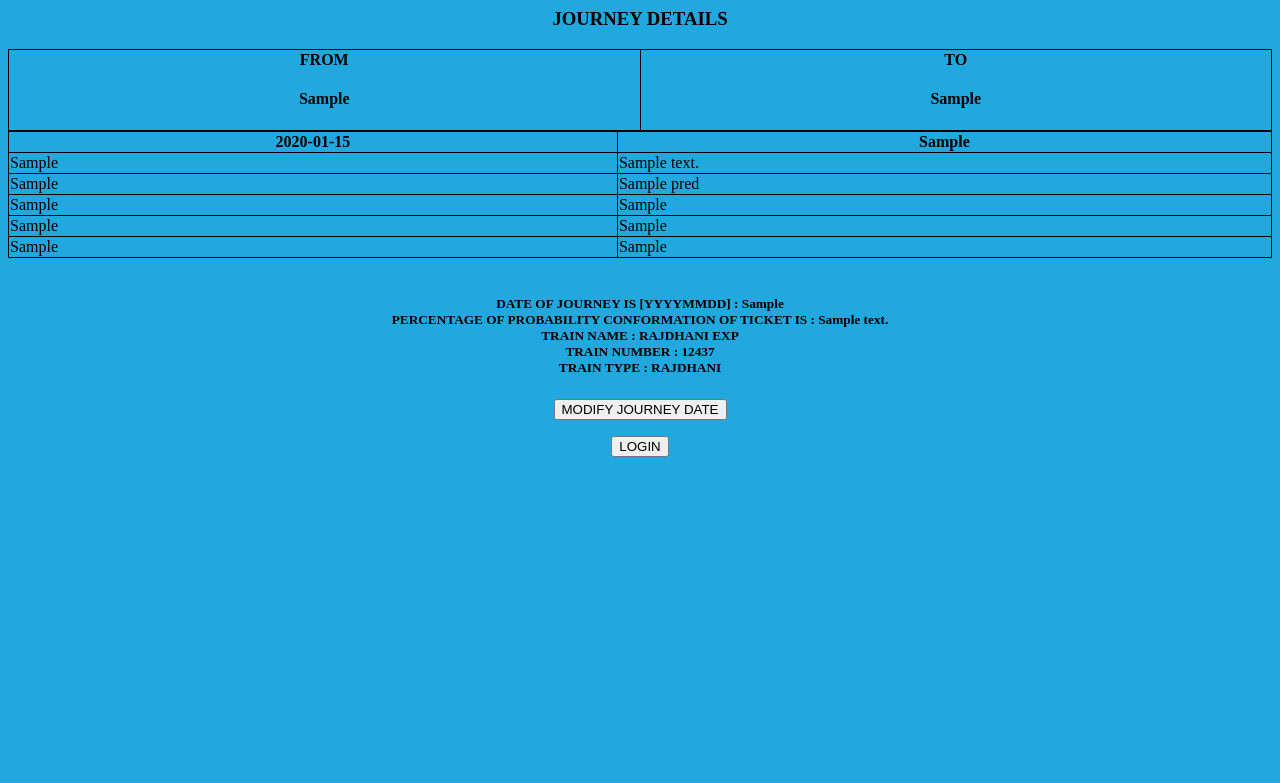
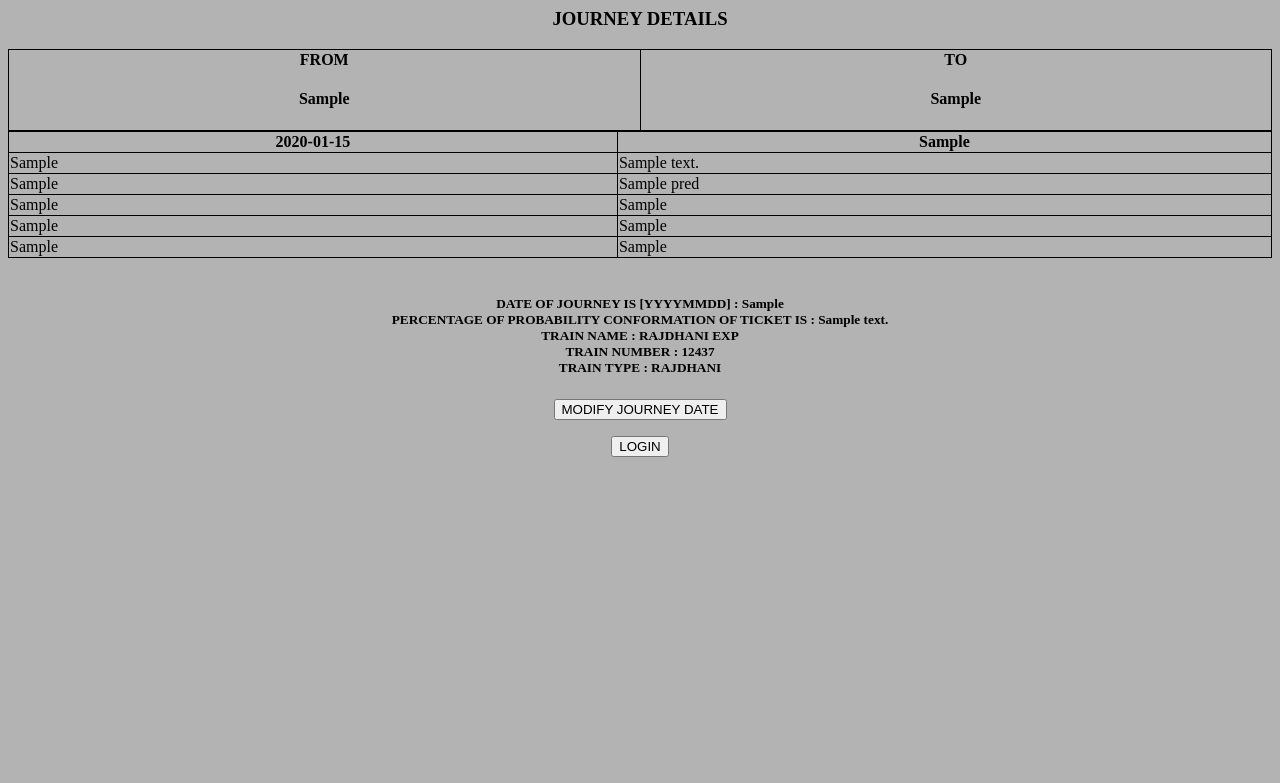
Before and after one commit to pskr0/Railticket, a Flask app: template templates/conform.html in a window 1280 px wide. Shown: the top 783 px of the page. Run offline with Flask 2, Linux system fonts and the light colour scheme; the template is opened without the code that fills it: most values are stand-ins (such as "Sample title", 1, 10 or a date in 2020); lists and menus that the app fills with data are empty; parts of the project's set-up code (start-up, migrations or seed data) failed here and were passed over.

Commit message:
Update conform.html

```diff
--- a/templates/conform.html
+++ b/templates/conform.html
@@ -18,7 +18,7 @@ table, th, td {
 
 </head>
 
-<body align="center" style="background-color:#21a8de">
+<body align="center" style="background-color:#b3b3b3">
 <h3> JOURNEY  DETAILS</h3>
 <table style="width:100%">    <tr> <th>FROM    <h4>{{source0}}</h4> </th>
  <th>TO<h4>{{destination0}}</h4></th></tr></table>           <table style="width:100%">
```
